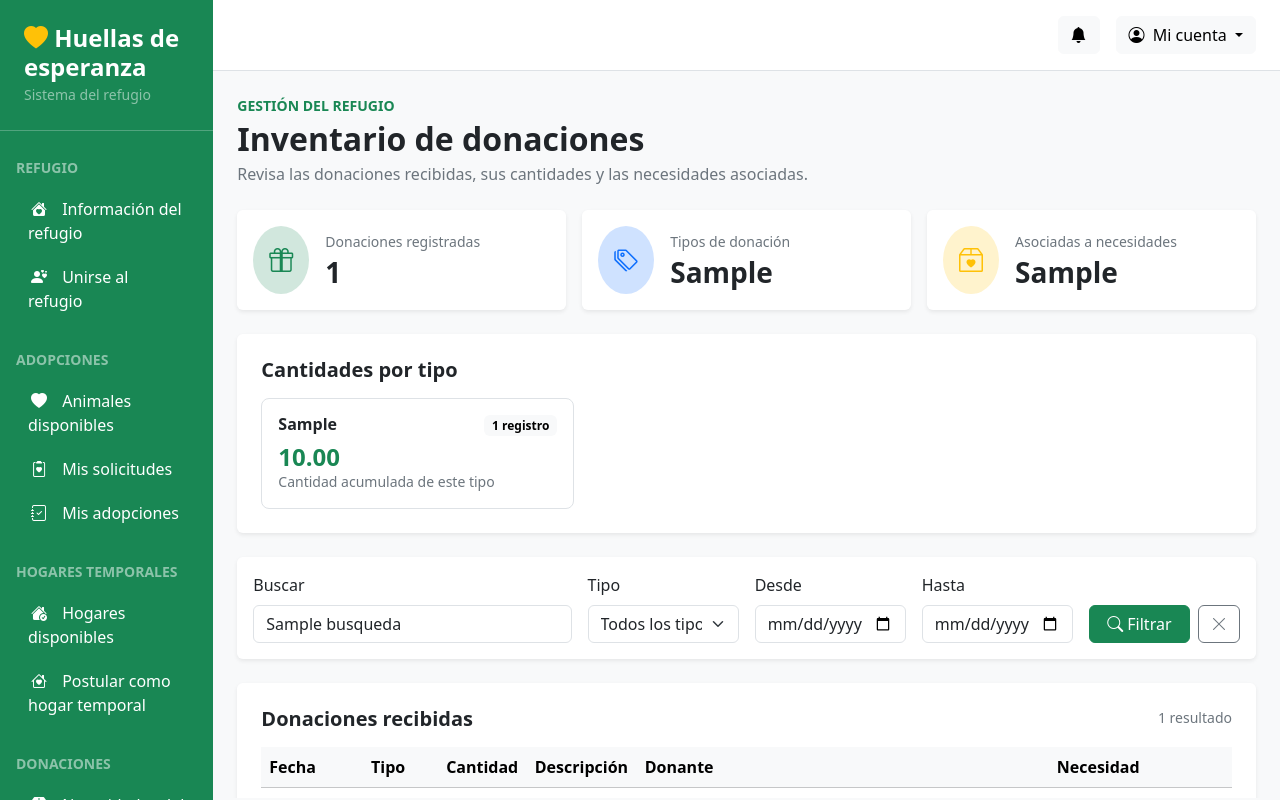
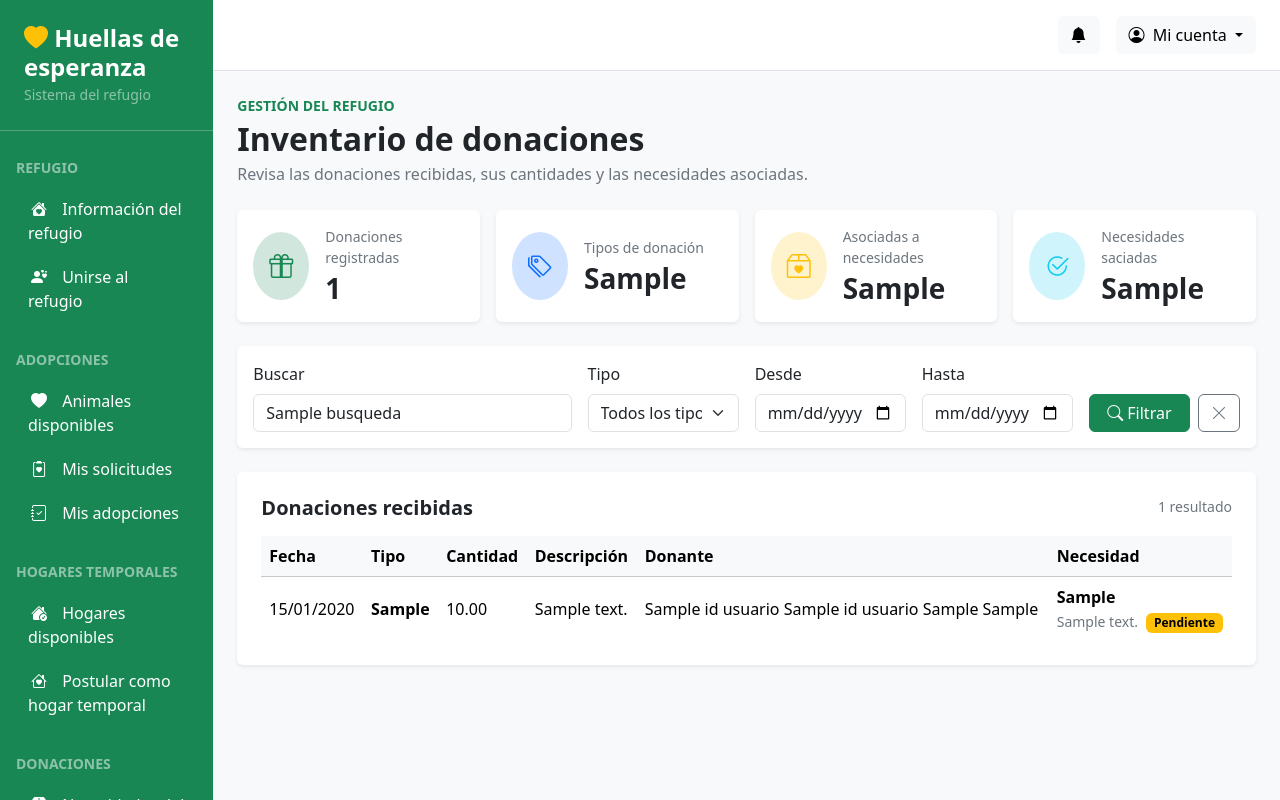
Before and after one commit to Italo121/Huellas-de-esperanza, a Django app: template mod_estadistica_reporte/templates/donaciones-inventario.html in a window 1280 px wide. Run offline with Django 5.2, Linux system fonts and the light colour scheme; the template is opened without the code that fills it: most values are stand-ins (such as "Sample title", 1, 10 or a date in 2020).

Commit message:
Ajuste de vista del inventario de donaciones

```diff
--- a/mod_estadistica_reporte/templates/donaciones-inventario.html
+++ b/mod_estadistica_reporte/templates/donaciones-inventario.html
@@ -18,7 +18,7 @@
 
     {% if resumen %}
     <section class="row g-3 mb-4" aria-label="Resumen de donaciones filtradas">
-        <div class="col-12 col-md-4">
+        <div class="col-6 col-xl-3">
             <article class="card border-0 shadow-sm h-100">
                 <div class="card-body d-flex align-items-center gap-3">
                     <span class="rounded-circle bg-success-subtle text-success p-3">
@@ -31,7 +31,7 @@
                 </div>
             </article>
         </div>
-        <div class="col-12 col-md-4">
+        <div class="col-6 col-xl-3">
             <article class="card border-0 shadow-sm h-100">
                 <div class="card-body d-flex align-items-center gap-3">
                     <span class="rounded-circle bg-primary-subtle text-primary p-3">
@@ -44,7 +44,7 @@
                 </div>
             </article>
         </div>
-        <div class="col-12 col-md-4">
+        <div class="col-6 col-xl-3">
             <article class="card border-0 shadow-sm h-100">
                 <div class="card-body d-flex align-items-center gap-3">
                     <span class="rounded-circle bg-warning-subtle text-warning p-3">
@@ -57,27 +57,18 @@
                 </div>
             </article>
         </div>
-    </section>
-    {% endif %}
-
-    {% if cantidades_por_tipo %}
-    <section class="card border-0 shadow-sm mb-4" aria-labelledby="type-totals-title">
-        <div class="card-body p-3 p-md-4">
-            <h2 class="h5 fw-bold mb-3" id="type-totals-title">Cantidades por tipo</h2>
-            <div class="row g-3">
-                {% for tipo in cantidades_por_tipo %}
-                <div class="col-12 col-sm-6 col-xl-4">
-                    <article class="border rounded-3 p-3 h-100">
-                        <div class="d-flex justify-content-between align-items-start gap-2">
-                            <h3 class="h6 fw-semibold mb-2">{{ tipo.tipo_donacion }}</h3>
-                            <span class="badge text-bg-light">{{ tipo.total_registros }} registro{{ tipo.total_registros|pluralize:"s" }}</span>
-                        </div>
-                        <p class="h4 fw-bold text-success mb-0">{{ tipo.cantidad_total|floatformat:2 }}</p>
-                        <p class="small text-secondary mb-0">Cantidad acumulada de este tipo</p>
-                    </article>
+        <div class="col-6 col-xl-3">
+            <article class="card border-0 shadow-sm h-100">
+                <div class="card-body d-flex align-items-center gap-3">
+                    <span class="rounded-circle bg-info-subtle text-info p-3">
+                        <i class="bi bi-check2-circle fs-4" aria-hidden="true"></i>
+                    </span>
+                    <div>
+                        <p class="text-secondary small mb-1">Necesidades saciadas</p>
+                        <p class="h3 fw-bold mb-0">{{ resumen.necesidades_saciadas }}</p>
+                    </div>
                 </div>
-                {% endfor %}
-            </div>
+            </article>
         </div>
     </section>
     {% endif %}
@@ -129,7 +120,7 @@
             <div class="d-flex flex-column flex-sm-row justify-content-between gap-2 mb-3">
                 <h2 class="h5 fw-bold mb-0" id="donations-list-title">Donaciones recibidas</h2>
                 <span class="small text-secondary">
-                    {{ resumen.total_registros|default:0 }} resultado{{ resumen.total_registros|pluralize:"s" }}
+                    {{ donaciones.paginator.count }} resultado{{ donaciones.paginator.count|pluralize:"s" }}
                 </span>
             </div>
 
```
Also changed, not shown: mod_estadistica_reporte/views.py (+6 -15 lines).
